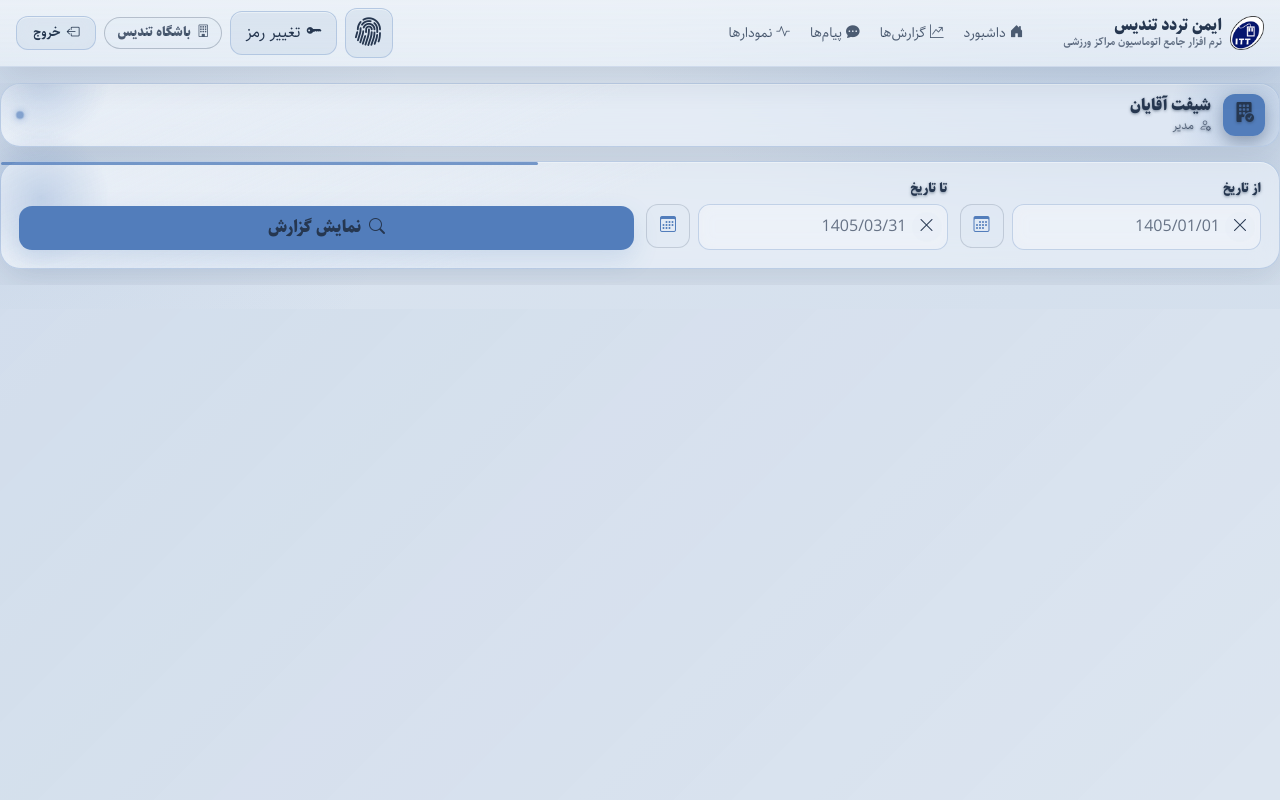
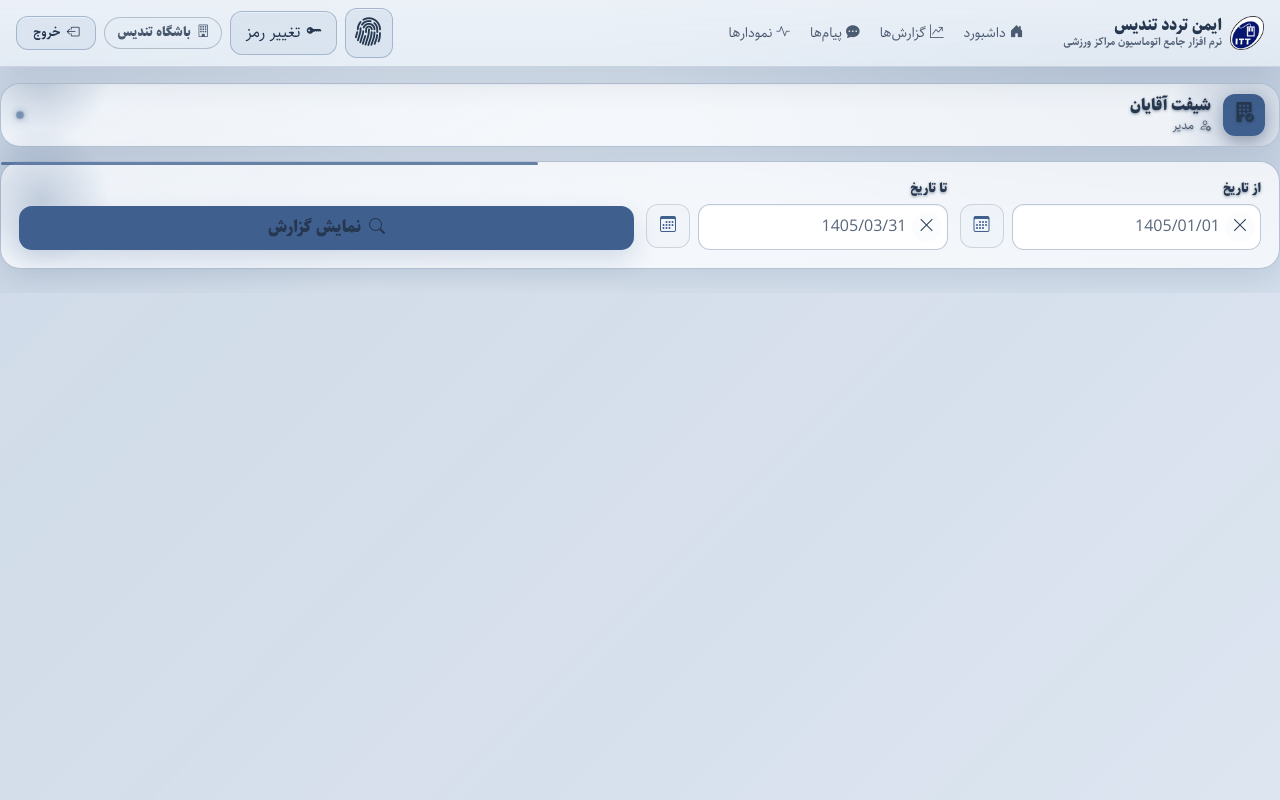
Before and after one commit to mohsensh007/Tandis, an ASP.NET Core app: template TandisWebApp/Views/Admin/ExpenseReport.cshtml in a window 1280 px wide. Run offline with ASP.NET Core 8, Linux system fonts and the light colour scheme; the template is opened without the code that fills it, so the values that code supplies are empty; some libraries are stand-ins or nearby versions.

Commit message:
check UI/UX with Skill

```diff
--- a/TandisWebApp/Views/Admin/ExpenseReport.cshtml
+++ b/TandisWebApp/Views/Admin/ExpenseReport.cshtml
@@ -12,7 +12,7 @@
                     <input type="text" id="fromDate" class="rep-input" placeholder="1405/01/01" readonly />
                     <button type="button" class="rep-clear" onclick="$('#fromDate').val('')" title="پاک کردن"><i class="bi bi-x-lg"></i></button>
                 </div>
-                <button type="button" class="rep-btn-icon" onclick="openCalendar('fromDate','از تاریخ')"><i class="bi bi-calendar3"></i></button>
+                <button type="button" class="rep-btn-icon" aria-label="از تاریخ" title="از تاریخ" onclick="openCalendar('fromDate','از تاریخ')"><i class="bi bi-calendar3"></i></button>
             </div>
         </div>
         <div class="col-6 col-md-3">
@@ -22,7 +22,7 @@
                     <input type="text" id="toDate" class="rep-input" placeholder="1405/03/31" readonly />
                     <button type="button" class="rep-clear" onclick="$('#toDate').val('')" title="پاک کردن"><i class="bi bi-x-lg"></i></button>
                 </div>
-                <button type="button" class="rep-btn-icon" onclick="openCalendar('toDate','تا تاریخ')"><i class="bi bi-calendar3"></i></button>
+                <button type="button" class="rep-btn-icon" aria-label="تا تاریخ" title="تا تاریخ" onclick="openCalendar('toDate','تا تاریخ')"><i class="bi bi-calendar3"></i></button>
             </div>
         </div>
         <div class="col-12 col-md-6">
--- a/TandisWebApp/Views/Admin/FinanceReport.cshtml
+++ b/TandisWebApp/Views/Admin/FinanceReport.cshtml
@@ -12,7 +12,7 @@
                     <input type="text" id="fromDate" class="rep-input" placeholder="1405/01/01" readonly />
                     <button type="button" class="rep-clear" onclick="$('#fromDate').val('')" title="پاک کردن"><i class="bi bi-x-lg"></i></button>
                 </div>
-                <button type="button" class="rep-btn-icon" onclick="openCalendar('fromDate','از تاریخ')"><i class="bi bi-calendar3"></i></button>
+                <button type="button" class="rep-btn-icon" aria-label="از تاریخ" title="از تاریخ" onclick="openCalendar('fromDate','از تاریخ')"><i class="bi bi-calendar3"></i></button>
             </div>
         </div>
         <div class="col-6 col-md-3">
@@ -22,7 +22,7 @@
                     <input type="text" id="toDate" class="rep-input" placeholder="1405/03/31" readonly />
                     <button type="button" class="rep-clear" onclick="$('#toDate').val('')" title="پاک کردن"><i class="bi bi-x-lg"></i></button>
                 </div>
-                <button type="button" class="rep-btn-icon" onclick="openCalendar('toDate','تا تاریخ')"><i class="bi bi-calendar3"></i></button>
+                <button type="button" class="rep-btn-icon" aria-label="تا تاریخ" title="تا تاریخ" onclick="openCalendar('toDate','تا تاریخ')"><i class="bi bi-calendar3"></i></button>
             </div>
         </div>
         <div class="col-12 col-md-6">
--- a/TandisWebApp/Views/Admin/GuestSessionReport.cshtml
+++ b/TandisWebApp/Views/Admin/GuestSessionReport.cshtml
@@ -12,7 +12,7 @@
                     <input type="text" id="fromDate" class="rep-input" placeholder="1405/01/01" readonly />
                     <button type="button" class="rep-clear" onclick="$('#fromDate').val('')" title="پاک کردن"><i class="bi bi-x-lg"></i></button>
                 </div>
-                <button type="button" class="rep-btn-icon" onclick="openCalendar('fromDate','از تاریخ')"><i class="bi bi-calendar3"></i></button>
+                <button type="button" class="rep-btn-icon" aria-label="از تاریخ" title="از تاریخ" onclick="openCalendar('fromDate','از تاریخ')"><i class="bi bi-calendar3"></i></button>
             </div>
         </div>
         <div class="col-6 col-md-3">
@@ -22,7 +22,7 @@
                     <input type="text" id="toDate" class="rep-input" placeholder="1405/03/31" readonly />
                     <button type="button" class="rep-clear" onclick="$('#toDate').val('')" title="پاک کردن"><i class="bi bi-x-lg"></i></button>
                 </div>
-                <button type="button" class="rep-btn-icon" onclick="openCalendar('toDate','تا تاریخ')"><i class="bi bi-calendar3"></i></button>
+                <button type="button" class="rep-btn-icon" aria-label="تا تاریخ" title="تا تاریخ" onclick="openCalendar('toDate','تا تاریخ')"><i class="bi bi-calendar3"></i></button>
             </div>
         </div>
         <div class="col-12 col-md-6">
--- a/TandisWebApp/Views/Admin/RegisterReport.cshtml
+++ b/TandisWebApp/Views/Admin/RegisterReport.cshtml
@@ -12,7 +12,7 @@
                     <input type="text" id="fromDate" class="rep-input" placeholder="1405/01/01" readonly />
                     <button type="button" class="rep-clear" onclick="$('#fromDate').val('')" title="پاک کردن"><i class="bi bi-x-lg"></i></button>
                 </div>
-                <button type="button" class="rep-btn-icon" onclick="openCalendar('fromDate','از تاریخ')"><i class="bi bi-calendar3"></i></button>
+                <button type="button" class="rep-btn-icon" aria-label="از تاریخ" title="از تاریخ" onclick="openCalendar('fromDate','از تاریخ')"><i class="bi bi-calendar3"></i></button>
             </div>
         </div>
         <div class="col-6 col-md-3">
@@ -22,7 +22,7 @@
                     <input type="text" id="toDate" class="rep-input" placeholder="1405/03/31" readonly />
                     <button type="button" class="rep-clear" onclick="$('#toDate').val('')" title="پاک کردن"><i class="bi bi-x-lg"></i></button>
                 </div>
-                <button type="button" class="rep-btn-icon" onclick="openCalendar('toDate','تا تاریخ')"><i class="bi bi-calendar3"></i></button>
+                <button type="button" class="rep-btn-icon" aria-label="تا تاریخ" title="تا تاریخ" onclick="openCalendar('toDate','تا تاریخ')"><i class="bi bi-calendar3"></i></button>
             </div>
         </div>
         <div class="col-6 col-md-3">
--- a/TandisWebApp/Views/Admin/ServicesReport.cshtml
+++ b/TandisWebApp/Views/Admin/ServicesReport.cshtml
@@ -12,7 +12,7 @@
                     <input type="text" id="fromDate" class="rep-input" placeholder="1405/01/01" readonly />
                     <button type="button" class="rep-clear" onclick="$('#fromDate').val('')" title="پاک کردن"><i class="bi bi-x-lg"></i></button>
                 </div>
-                <button type="button" class="rep-btn-icon" onclick="openCalendar('fromDate','از تاریخ')"><i class="bi bi-calendar3"></i></button>
+                <button type="button" class="rep-btn-icon" aria-label="از تاریخ" title="از تاریخ" onclick="openCalendar('fromDate','از تاریخ')"><i class="bi bi-calendar3"></i></button>
             </div>
         </div>
         <div class="col-6 col-md-3">
@@ -22,7 +22,7 @@
                     <input type="text" id="toDate" class="rep-input" placeholder="1405/03/31" readonly />
                     <button type="button" class="rep-clear" onclick="$('#toDate').val('')" title="پاک کردن"><i class="bi bi-x-lg"></i></button>
                 </div>
-                <button type="button" class="rep-btn-icon" onclick="openCalendar('toDate','تا تاریخ')"><i class="bi bi-calendar3"></i></button>
+                <button type="button" class="rep-btn-icon" aria-label="تا تاریخ" title="تا تاریخ" onclick="openCalendar('toDate','تا تاریخ')"><i class="bi bi-calendar3"></i></button>
             </div>
         </div>
         <div class="col-12 col-md-6">
--- a/TandisWebApp/Views/Admin/TicketSalesReport.cshtml
+++ b/TandisWebApp/Views/Admin/TicketSalesReport.cshtml
@@ -12,7 +12,7 @@
                     <input type="text" id="fromDate" class="rep-input" placeholder="1405/01/01" readonly />
                     <button type="button" class="rep-clear" onclick="$('#fromDate').val('')" title="پاک کردن"><i class="bi bi-x-lg"></i></button>
                 </div>
-                <button type="button" class="rep-btn-icon" onclick="openCalendar('fromDate','از تاریخ')"><i class="bi bi-calendar3"></i></button>
+                <button type="button" class="rep-btn-icon" aria-label="از تاریخ" title="از تاریخ" onclick="openCalendar('fromDate','از تاریخ')"><i class="bi bi-calendar3"></i></button>
             </div>
         </div>
         <div class="col-6 col-md-3">
@@ -22,7 +22,7 @@
                     <input type="text" id="toDate" class="rep-input" placeholder="1405/03/31" readonly />
                     <button type="button" class="rep-clear" onclick="$('#toDate').val('')" title="پاک کردن"><i class="bi bi-x-lg"></i></button>
                 </div>
-                <button type="button" class="rep-btn-icon" onclick="openCalendar('toDate','تا تاریخ')"><i class="bi bi-calendar3"></i></button>
+                <button type="button" class="rep-btn-icon" aria-label="تا تاریخ" title="تا تاریخ" onclick="openCalendar('toDate','تا تاریخ')"><i class="bi bi-calendar3"></i></button>
             </div>
         </div>
         <div class="col-12 col-md-6">
--- a/TandisWebApp/Views/Admin/TrafficReport.cshtml
+++ b/TandisWebApp/Views/Admin/TrafficReport.cshtml
@@ -12,7 +12,7 @@
                     <input type="text" id="fromDate" class="rep-input" placeholder="1405/01/01" readonly />
                     <button type="button" class="rep-clear" onclick="$('#fromDate').val('')" title="پاک کردن"><i class="bi bi-x-lg"></i></button>
                 </div>
-                <button type="button" class="rep-btn-icon" onclick="openCalendar('fromDate','از تاریخ')"><i class="bi bi-calendar3"></i></button>
+                <button type="button" class="rep-btn-icon" aria-label="از تاریخ" title="از تاریخ" onclick="openCalendar('fromDate','از تاریخ')"><i class="bi bi-calendar3"></i></button>
             </div>
         </div>
         <div class="col-6 col-md-3">
@@ -22,7 +22,7 @@
                     <input type="text" id="toDate" class="rep-input" placeholder="1405/03/31" readonly />
                     <button type="button" class="rep-clear" onclick="$('#toDate').val('')" title="پاک کردن"><i class="bi bi-x-lg"></i></button>
                 </div>
-                <button type="button" class="rep-btn-icon" onclick="openCalendar('toDate','تا تاریخ')"><i class="bi bi-calendar3"></i></button>
+                <button type="button" class="rep-btn-icon" aria-label="تا تاریخ" title="تا تاریخ" onclick="openCalendar('toDate','تا تاریخ')"><i class="bi bi-calendar3"></i></button>
             </div>
         </div>
         <div class="col-12 col-md-6">
--- a/TandisWebApp/Views/Home/Index.cshtml
+++ b/TandisWebApp/Views/Home/Index.cshtml
@@ -343,7 +343,8 @@
     .status-active {
         background: color-mix(in srgb, var(--g-nested-solid) 14%, transparent);
         border-color: color-mix(in srgb, var(--g-text) 35%, transparent);
-        color: var(--g-primary);
+        /* حداقل ۴.۵:۱ روی پس‌زمینهٔ چیپ (WCAG 1.4.3) */
+        color: color-mix(in srgb, var(--g-primary) 78%, var(--g-text));
     }
 
         .status-active i {
--- a/TandisWebApp/Views/Shared/_AdminLayout.cshtml
+++ b/TandisWebApp/Views/Shared/_AdminLayout.cshtml
@@ -400,7 +400,8 @@
         .admin-shell {
             min-width: 0;
             max-width: 100%;
-            overflow-x: hidden;
+            /* overflow-x:hidden محور عمودی را auto می‌کرد و اسکرول‌بار دوم می‌ساخت */
+            overflow: visible;
             padding-inline: clamp(10px, 3vw, 24px);
         }
 
--- a/TandisWebApp/wwwroot/css/admin-responsive.css
+++ b/TandisWebApp/wwwroot/css/admin-responsive.css
@@ -43,7 +43,9 @@ body.admin-glass-body .container-fluid {
 
 body.admin-glass-body .admin-shell {
     width: 100%;
-    overflow-x: hidden;
+    /* overflow-x:hidden باعث می‌شد overflow-y به‌طور خودکار auto شود و یک
+       اسکرول‌بار دوم کنار اسکرول‌بار صفحه ساخته شود؛ محافظت افقی در body است. */
+    overflow: visible;
     padding-inline: 0 !important;
 }
 
--- a/TandisWebApp/wwwroot/css/theme-cool-mist.css
+++ b/TandisWebApp/wwwroot/css/theme-cool-mist.css
@@ -3,25 +3,25 @@
     --g-bg: #DCE5F0;
     --g-surface-solid: #EDF2F8;
     --g-nested-solid: #CBD9E9;
-    --g-primary: #527DBB;
+    --g-primary: #3F5F8E;
     --g-text: #263750;
     --g-main: rgba(237, 242, 248, .70);
-    --g-card: rgba(237, 242, 248, .60);
+    --g-card: rgba(255, 255, 255, .72);
     --g-nested: rgba(203, 217, 233, .50);
-    --g-main-solid: #EDF2F8;
-    --g-card-solid: #EDF2F8;
+    --g-main-solid: #F7FAFD;
+    --g-card-solid: #FFFFFF;
     --g-nested-solid-fallback: #CBD9E9;
-    --g-border: rgba(82, 125, 187, .28);
-    --g-border-soft: rgba(82, 125, 187, .18);
-    --g-border-strong: rgba(82, 125, 187, .44);
+    --g-border: rgba(63, 95, 142, .34);
+    --g-border-soft: rgba(63, 95, 142, .20);
+    --g-border-strong: rgba(63, 95, 142, .50);
     --g-text-soft: rgba(38, 55, 80, .80);
-    --g-muted: rgba(38, 55, 80, .68);
-    --g-primary-soft: rgba(82, 125, 187, .14);
-    --g-primary-hover: rgba(82, 125, 187, .22);
+    --g-muted: rgba(38, 55, 80, .76);
+    --g-primary-soft: rgba(63, 95, 142, .14);
+    --g-primary-hover: rgba(63, 95, 142, .22);
     --g-primary-action: color-mix(in srgb, var(--g-primary) 84%, var(--g-text));
-    --g-on-primary: #EDF2F8;
+    --g-on-primary: #FFFFFF;
     --g-highlight: rgba(237, 242, 248, .72);
-    --g-input: rgba(237, 242, 248, .72);
+    --g-input: #FFFFFF;
     --g-track: rgba(203, 217, 233, .72);
     --g-backdrop: rgba(38, 55, 80, .30);
     --g-shadow: 0 12px 34px rgba(38, 55, 80, .12);
@@ -30,26 +30,27 @@
     --g-blur-main: 20px;
     --g-blur-card: 14px;
     --g-blur-nested: 10px;
+    --g-control-border: #7D92AC;
     --bs-body-color: #263750;
     --bs-body-bg: #DCE5F0;
     --bs-emphasis-color: #263750;
     --bs-heading-color: #263750;
-    --bs-secondary-color: rgba(38, 55, 80, .68);
-    --bs-border-color: rgba(82, 125, 187, .22);
-    --bs-link-color: #527DBB;
+    --bs-secondary-color: rgba(38, 55, 80, .76);
+    --bs-border-color: rgba(63, 95, 142, .26);
+    --bs-link-color: #3F5F8E;
     --bs-link-hover-color: #263750;
     --lu-darkest: #263750;
-    --lu-dark: #527DBB;
+    --lu-dark: #3F5F8E;
     --lu-light: #CBD9E9;
     --lu-navy: #263750;
     --lu-text: #263750;
-    --lu-muted: rgba(38, 55, 80, .68);
+    --lu-muted: rgba(38, 55, 80, .76);
     --lu-glass-text: #263750;
-    --lu-glass-border: rgba(82, 125, 187, .28);
+    --lu-glass-border: rgba(63, 95, 142, .34);
     --lu-glass-shadow: 0 16px 40px rgba(38, 55, 80, .14);
-    --lu-line: rgba(82, 125, 187, .24);
-    --lu-cyan: #527DBB;
-    --lu-teal: #527DBB;
+    --lu-line: rgba(63, 95, 142, .28);
+    --lu-cyan: #3F5F8E;
+    --lu-teal: #3F5F8E;
     --lu-steel: #CBD9E9;
     --lu-deep: #263750;
     color-scheme: light;
@@ -79,6 +80,7 @@ html[data-theme="dark"] {
     --g-highlight: rgba(241, 245, 249, .07);
     --g-input: rgba(11, 18, 32, .66);
     --g-track: rgba(30, 41, 59, .88);
+    --g-control-border: #4A6C96;
     --g-backdrop: rgba(11, 18, 32, .72);
     --g-shadow: 0 14px 38px rgba(11, 18, 32, .58);
     --g-shadow-lg: 0 26px 70px rgba(11, 18, 32, .72);
@@ -449,6 +451,9 @@ html[data-theme="dark"] body:not(#lu):not(#mt-theme):not(#app) :is([style*="back
 }
 
 @media (max-width: 767.98px) { :root { --g-blur-main: 16px; --g-blur-card: 12px; } }
+/* بردر کنترل‌های فرم: حداقل ۳:۱ نسبت به پس‌زمینه (WCAG 1.4.11) */
+html[data-theme] body:not(#lu):not(#mt-theme):not(#app) :is(input:not([type=checkbox]):not([type=radio]):not([type=range]):not([type=file]), select, textarea, .form-control, .form-select, .select2-selection) { border-color: var(--g-control-border) !important; }
+
 @media (prefers-reduced-motion: reduce) { html.theme-anim body, html.theme-anim body * { transition: none !important; } }
 @media print {
     html[data-theme] body:not(#lu):not(#mt-theme):not(#app) { background: #EDF2F8 !important; color: #263750 !important; }
```
Also changed, not shown: TandisWebApp/Views/Profile/Index.cshtml (+1 -1 lines), TandisWebApp/wwwroot/css/site.css (+58 -8 lines).
